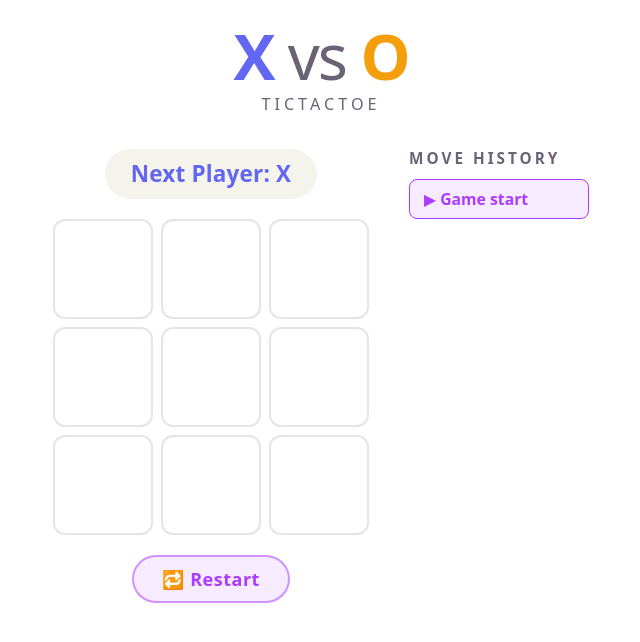
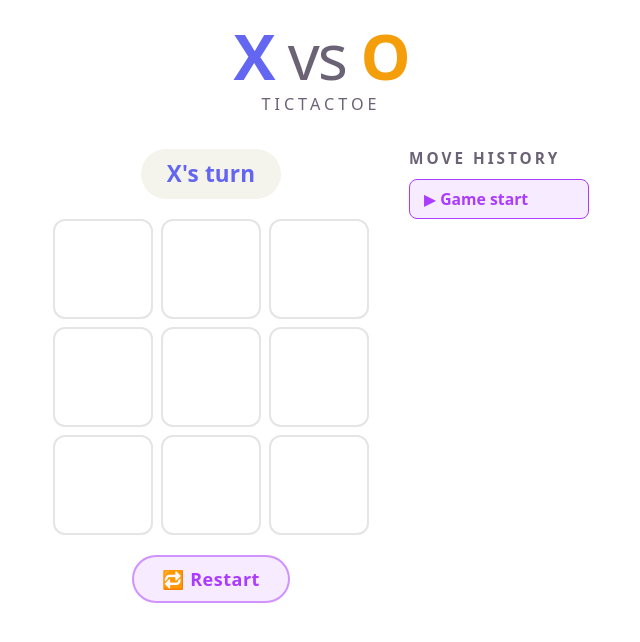
Before and after one commit to baebea86-code/tic-tac-toe, a React (Vite) app in the folder my-project/: page / in a window 1280 px wide. Shown: the top 642 px of the page, without its empty margins (319-959 px from the left). Built offline with nearby package versions, Linux system fonts and the light colour scheme.

Commit message:
feat(component): update Status to show player labels and CPU indicator

```diff
--- a/my-project/src/components/Status.jsx
+++ b/my-project/src/components/Status.jsx
@@ -1,23 +1,36 @@
+import { MODES } from '../gameReducer';
+
 /**
  * Status — shows the current game state to the player.
  *
  * Props:
- *   winner  – 'X' | 'O' | null
- *   isDraw  – boolean
- *   xIsNext – boolean
+ *   winner   – 'X' | 'O' | null
+ *   isDraw   – boolean
+ *   xIsNext  – boolean
+ *   mode     – MODES value
+ *   starterIsX – boolean (who started this game, shown in turn indicator)
  */
-export default function Status({ winner, isDraw, xIsNext }) {
+export default function Status({ winner, isDraw, xIsNext, mode, starterIsX }) {
+  const isVsComputer = mode === MODES.VS_COMPUTER;
+
+  // In vs-computer mode: human is always X, CPU is O
+  function playerLabel(symbol) {
+    if (!isVsComputer) return symbol;
+    return symbol === 'X' ? 'You (X)' : 'CPU (O)';
+  }
+
   let message;
   let modifier = '';
 
   if (winner) {
-    message = `Winner: ${winner}`;
+    message  = `🏆 ${playerLabel(winner)} wins!`;
     modifier = `status--winner status--${winner.toLowerCase()}`;
   } else if (isDraw) {
-    message = "It's a Draw!";
+    message  = "🤝 It's a Draw!";
     modifier = 'status--draw';
   } else {
-    message = `Next Player: ${xIsNext ? 'X' : 'O'}`;
+    const next = xIsNext ? 'X' : 'O';
+    message  = `${playerLabel(next)}'s turn`;
     modifier = `status--next status--${xIsNext ? 'x' : 'o'}`;
   }
 
```
